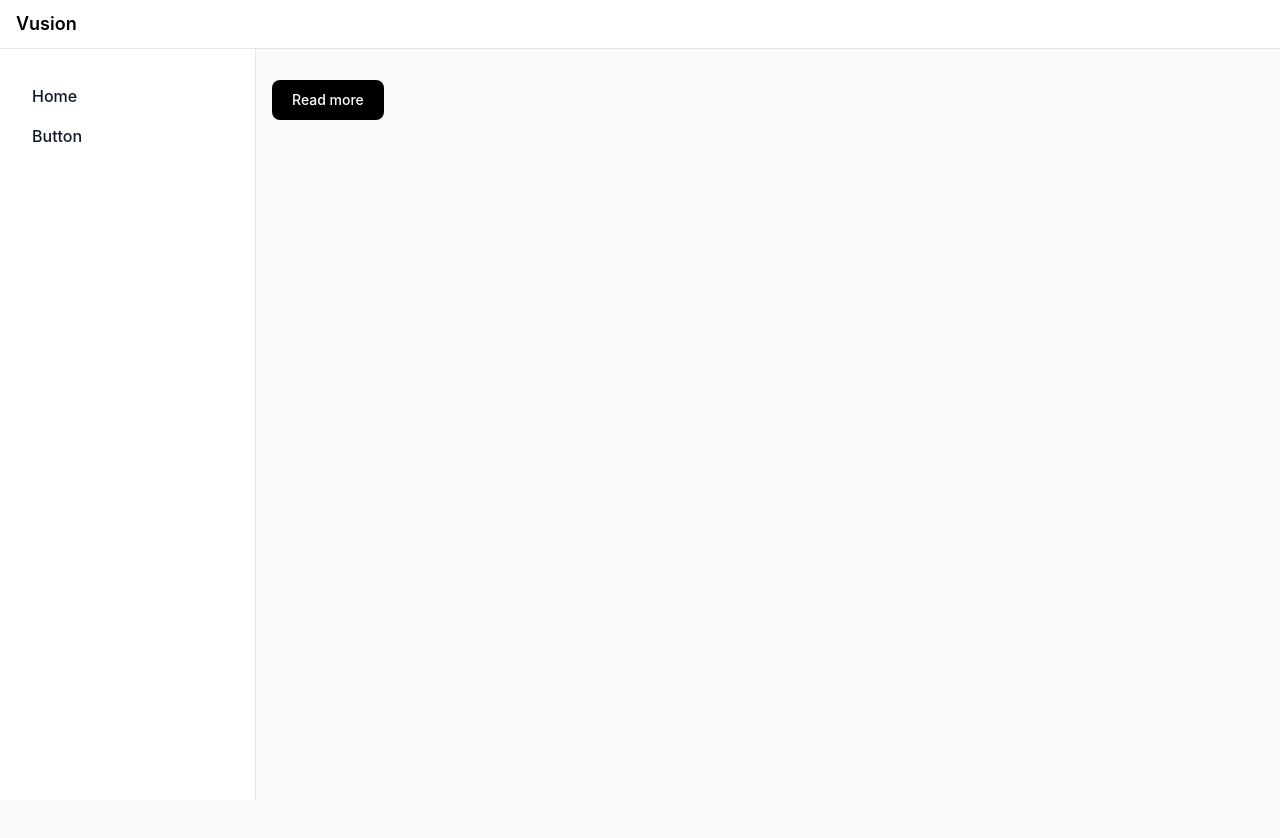
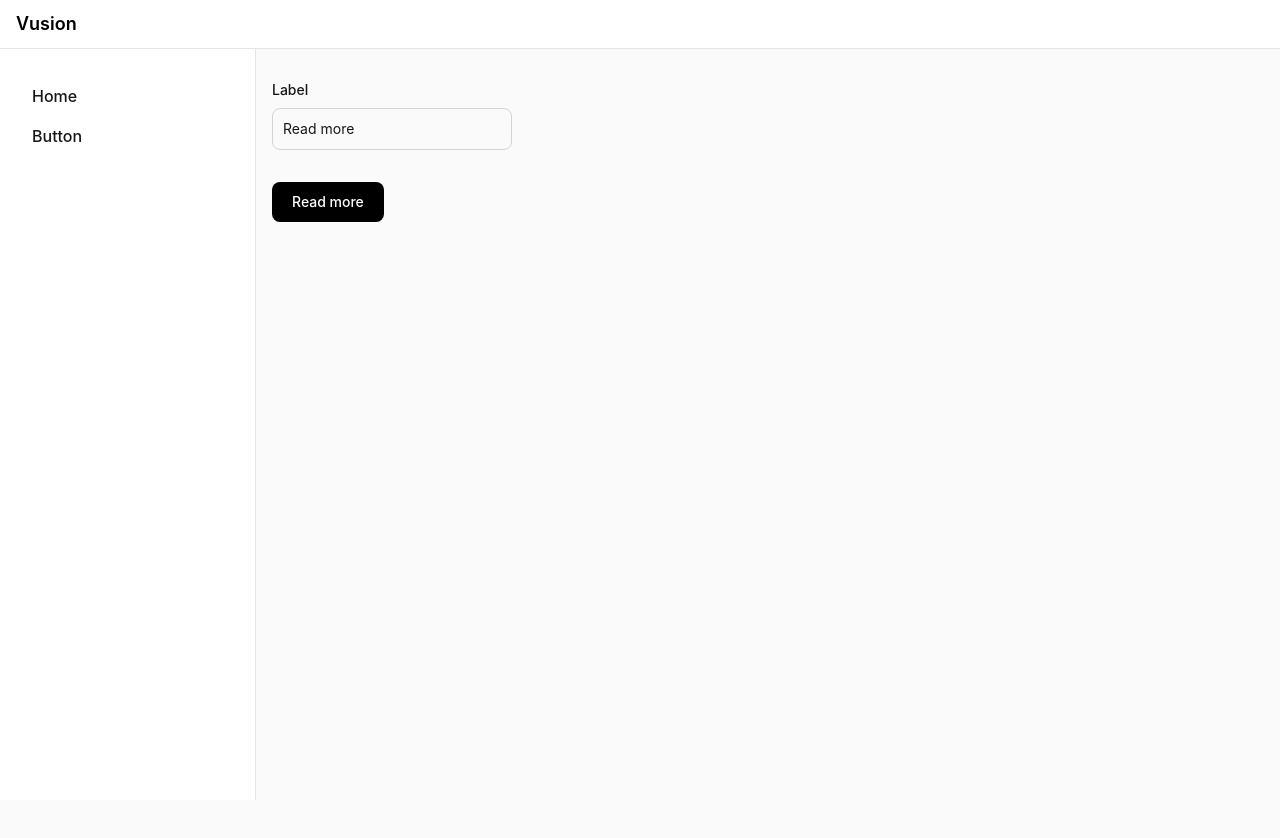
Before and after one commit to Citingdude/vusion, a Vue app: page /components/button in a window 1280 px wide. Shown: the top 838 px of the page. Built offline with nearby package versions, Linux system fonts and the light colour scheme.

Commit message:
feat: update styling to use neutral colors and enhance ButtonView with dynamic label input

```diff
--- a/index.html
+++ b/index.html
@@ -1,5 +1,5 @@
 <!doctype html>
-<html lang="">
+<html lang="en">
   <head>
     <meta charset="UTF-8" />
     <link rel="icon" href="/favicon.ico" />
--- a/src/App.vue
+++ b/src/App.vue
@@ -3,15 +3,15 @@ import { RouterView } from 'vue-router'
 </script>
 
 <template>
-  <div class="antialiased bg-gray-50 dark:bg-gray-900">
-    <nav class="bg-white border-b border-gray-200 px-4 py-2.5 dark:bg-gray-800 dark:border-gray-700 fixed left-0 right-0 top-0 z-50">
+  <div class="antialiased bg-neutral-50 dark:bg-neutral-900">
+    <nav class="bg-white border-b border-neutral-200 px-4 py-2.5 dark:bg-neutral-800 dark:border-neutral-700 fixed left-0 right-0 top-0 z-50">
       <div class="flex flex-wrap justify-between items-center">
         <div class="flex justify-start items-center">
           <button
             data-drawer-target="drawer-navigation"
             data-drawer-toggle="drawer-navigation"
             aria-controls="drawer-navigation"
-            class="p-2 mr-2 text-gray-600 rounded-lg cursor-pointer md:hidden hover:text-gray-900 hover:bg-gray-100 focus:bg-gray-100 dark:focus:bg-gray-700 focus:ring-2 focus:ring-gray-100 dark:focus:ring-gray-700 dark:text-gray-400 dark:hover:bg-gray-700 dark:hover:text-white"
+            class="p-2 mr-2 text-neutral-600 rounded-lg cursor-pointer md:hidden hover:text-neutral-900 hover:bg-neutral-100 focus:bg-neutral-100 dark:focus:bg-neutral-700 focus:ring-2 focus:ring-neutral-100 dark:focus:ring-neutral-700 dark:text-neutral-400 dark:hover:bg-neutral-700 dark:hover:text-white"
           >
             <svg
               aria-hidden="true"
@@ -55,22 +55,22 @@ import { RouterView } from 'vue-router'
     <!-- Sidebar -->
     <aside
       id="drawer-navigation"
-      class="fixed top-0 left-0 z-40 w-64 h-screen pt-14 transition-transform -translate-x-full bg-white border-r border-gray-200 md:translate-x-0 dark:bg-gray-800 dark:border-gray-700"
+      class="fixed top-0 left-0 z-40 w-64 h-screen pt-14 transition-transform -tranneutral-x-full bg-white border-r border-neutral-200 md:tranneutral-x-0 dark:bg-neutral-800 dark:border-neutral-700"
       aria-label="Sidenav"
     >
-      <div class="overflow-y-auto py-5 px-3 h-full bg-white dark:bg-gray-800">
+      <div class="overflow-y-auto py-5 px-3 h-full bg-white dark:bg-neutral-800">
         <ul class="space-y-2">
           <li>
             <RouterLink
               to="/"
-              class="flex items-center p-2 text-base font-medium text-gray-900 rounded-lg dark:text-white hover:bg-gray-100 dark:hover:bg-gray-700 group"
+              class="flex items-center p-2 text-base font-medium text-neutral-900 rounded-lg dark:text-white hover:bg-neutral-100 dark:hover:bg-neutral-700 group"
             >
               <span class="ml-3">Home</span>
             </RouterLink>
 
             <RouterLink
               to="/components/button"
-              class="flex items-center p-2 text-base font-medium text-gray-900 rounded-lg dark:text-white hover:bg-gray-100 dark:hover:bg-gray-700 group"
+              class="flex items-center p-2 text-base font-medium text-neutral-900 rounded-lg dark:text-white hover:bg-neutral-100 dark:hover:bg-neutral-700 group"
             >
               <span class="ml-3">Button</span>
             </RouterLink>
--- a/src/assets/main.css
+++ b/src/assets/main.css
@@ -1 +1,3 @@
 @import 'tailwindcss';
+
+@custom-variant dark (&:where(.dark, .dark *));
--- a/src/views/HomeView.vue
+++ b/src/views/HomeView.vue
@@ -2,50 +2,50 @@
   <div>
     <div class="grid grid-cols-1 sm:grid-cols-2 lg:grid-cols-4 gap-4 mb-4">
       <div
-        class="border-2 border-dashed border-gray-300 rounded-lg dark:border-gray-600 h-32 md:h-64"
+        class="border-2 border-dashed border-neutral-300 rounded-lg dark:border-neutral-600 h-32 md:h-64"
       />
       <div
-        class="border-2 border-dashed rounded-lg border-gray-300 dark:border-gray-600 h-32 md:h-64"
+        class="border-2 border-dashed rounded-lg border-neutral-300 dark:border-neutral-600 h-32 md:h-64"
       />
       <div
-        class="border-2 border-dashed rounded-lg border-gray-300 dark:border-gray-600 h-32 md:h-64"
+        class="border-2 border-dashed rounded-lg border-neutral-300 dark:border-neutral-600 h-32 md:h-64"
       />
       <div
-        class="border-2 border-dashed rounded-lg border-gray-300 dark:border-gray-600 h-32 md:h-64"
+        class="border-2 border-dashed rounded-lg border-neutral-300 dark:border-neutral-600 h-32 md:h-64"
       />
     </div>
     <div
-      class="border-2 border-dashed rounded-lg border-gray-300 dark:border-gray-600 h-96 mb-4"
+      class="border-2 border-dashed rounded-lg border-neutral-300 dark:border-neutral-600 h-96 mb-4"
     />
     <div class="grid grid-cols-2 gap-4 mb-4">
       <div
-        class="border-2 border-dashed rounded-lg border-gray-300 dark:border-gray-600 h-48 md:h-72"
+        class="border-2 border-dashed rounded-lg border-neutral-300 dark:border-neutral-600 h-48 md:h-72"
       />
       <div
-        class="border-2 border-dashed rounded-lg border-gray-300 dark:border-gray-600 h-48 md:h-72"
+        class="border-2 border-dashed rounded-lg border-neutral-300 dark:border-neutral-600 h-48 md:h-72"
       />
       <div
-        class="border-2 border-dashed rounded-lg border-gray-300 dark:border-gray-600 h-48 md:h-72"
+        class="border-2 border-dashed rounded-lg border-neutral-300 dark:border-neutral-600 h-48 md:h-72"
       />
       <div
-        class="border-2 border-dashed rounded-lg border-gray-300 dark:border-gray-600 h-48 md:h-72"
+        class="border-2 border-dashed rounded-lg border-neutral-300 dark:border-neutral-600 h-48 md:h-72"
       />
     </div>
     <div
-      class="border-2 border-dashed rounded-lg border-gray-300 dark:border-gray-600 h-96 mb-4"
+      class="border-2 border-dashed rounded-lg border-neutral-300 dark:border-neutral-600 h-96 mb-4"
     />
     <div class="grid grid-cols-2 gap-4">
       <div
-        class="border-2 border-dashed rounded-lg border-gray-300 dark:border-gray-600 h-48 md:h-72"
+        class="border-2 border-dashed rounded-lg border-neutral-300 dark:border-neutral-600 h-48 md:h-72"
       />
       <div
-        class="border-2 border-dashed rounded-lg border-gray-300 dark:border-gray-600 h-48 md:h-72"
+        class="border-2 border-dashed rounded-lg border-neutral-300 dark:border-neutral-600 h-48 md:h-72"
       />
       <div
-        class="border-2 border-dashed rounded-lg border-gray-300 dark:border-gray-600 h-48 md:h-72"
+        class="border-2 border-dashed rounded-lg border-neutral-300 dark:border-neutral-600 h-48 md:h-72"
       />
       <div
-        class="border-2 border-dashed rounded-lg border-gray-300 dark:border-gray-600 h-48 md:h-72"
+        class="border-2 border-dashed rounded-lg border-neutral-300 dark:border-neutral-600 h-48 md:h-72"
       />
     </div>
   </div>
--- a/src/views/components/ButtonView.vue
+++ b/src/views/components/ButtonView.vue
@@ -1,11 +1,37 @@
 <script setup lang="ts">
+import { ref } from 'vue'
 import VuButton from '@/components/button/VuButton.vue'
+
+const label = ref<string>('Read more')
 </script>
 
 <template>
-  <div class="min-h-screen">
-    <VuButton
-      label="Read more"
-    />
+  <div class="min-h-screen flex flex-col gap-8">
+    <div class="max-w-fit">
+      <label
+        for="label"
+        class="block mb-2 text-sm font-medium text-neutral-900 dark:text-white"
+      >
+        Label
+      </label>
+      <input
+        id="label"
+        v-model="label"
+        type="text"
+        class="bg-neutral-50 border border-neutral-300 text-neutral-900 text-sm rounded-lg
+        block w-full p-2.5
+        dark:bg-neutral-700 dark:border-neutral-600 dark:placeholder-neutral-400 dark:text-white
+        focus-visible:outline-2
+    focus-visible:outline-black dark:focus-visible:outline-white"
+        placeholder="Set label"
+        required
+      >
+    </div>
+
+    <div>
+      <VuButton
+        :label="label"
+      />
+    </div>
   </div>
 </template>
```
